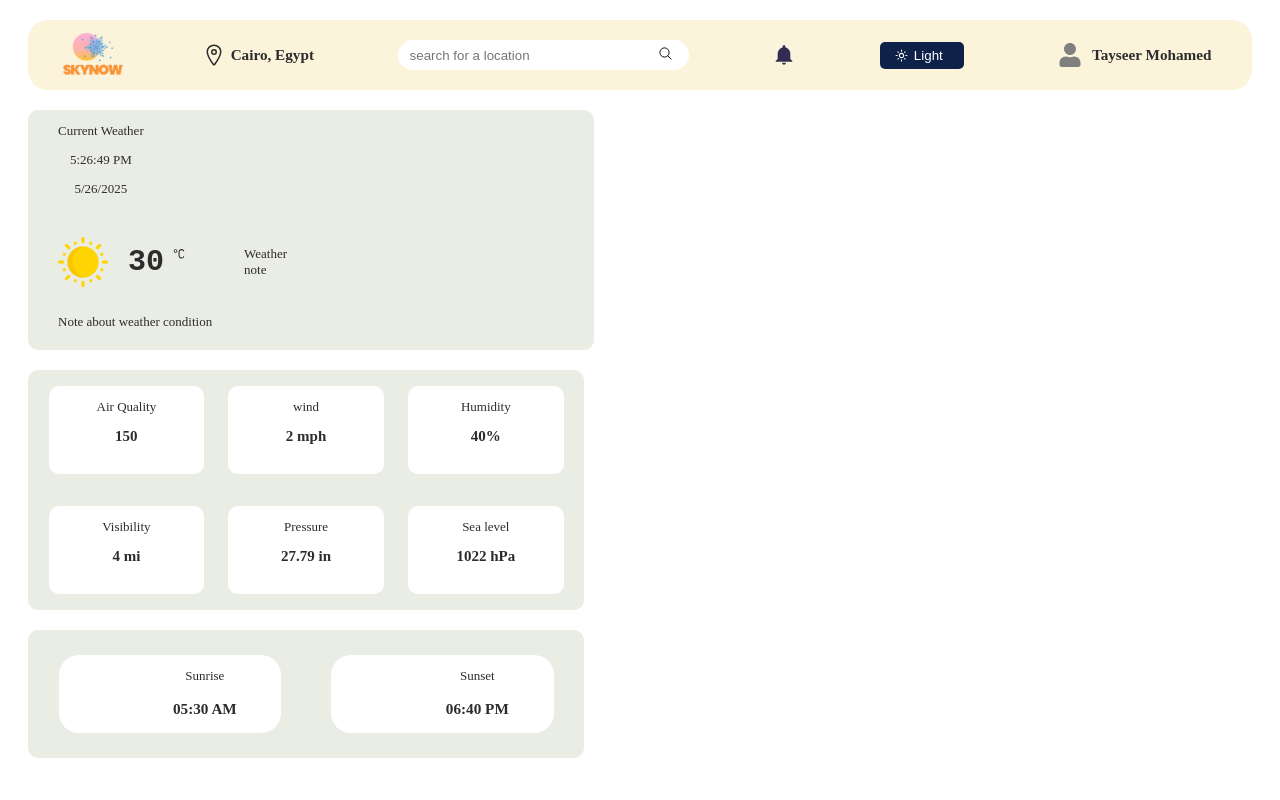
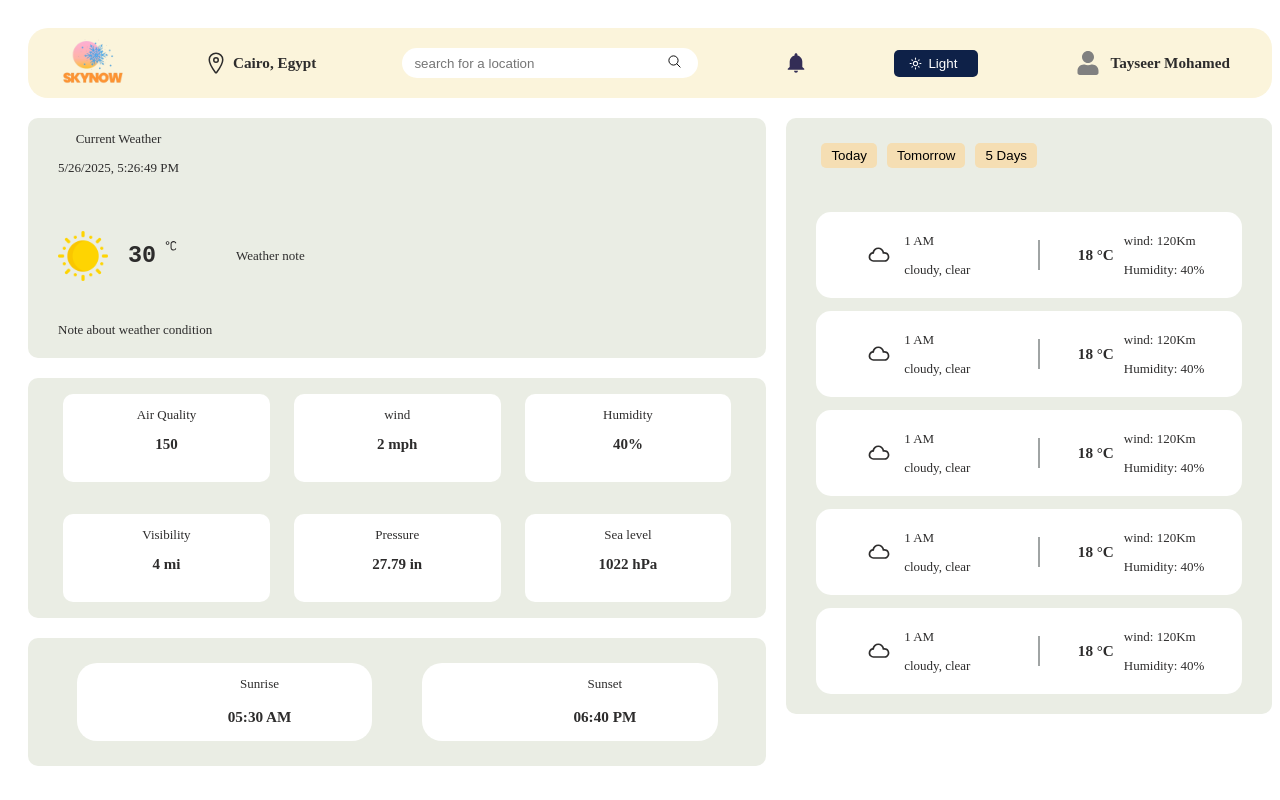
Before and after one commit to mohamedbahgat-dev/Weather-app, a React (Vite) app in the folder weather-app/: page / in a window 1280 px wide. Built offline with nearby package versions, Linux system fonts and the light colour scheme; some icons are missing.

Commit message:
creating and styling forecast component and nested forcastCard component

```diff
--- /dev/null
+++ b/weather-app/src/App.css
@@ -0,0 +1,21 @@
+.navbar {
+  grid-area: navbar;
+}
+
+.main {
+  grid-area: main;
+}
+
+.forecast {
+  grid-area: forecast;
+}
+
+.container {
+  display: grid;
+  grid-template-columns: 60% 40%;
+  grid-template-rows: auto;
+  grid-template-areas:
+    "navbar navbar"
+    "main forecast";
+  column-gap: 20px;
+}
--- a/weather-app/src/App.tsx
+++ b/weather-app/src/App.tsx
@@ -2,14 +2,23 @@ import NavBar from "./components/Navigation/NavBar";
 import MainDashboard from "./components/MainDashboard/MainDashboard";
 import MetaDashboard from "./components/MetaData/MetaDashboard";
 import SunMoon from "./components/SunMoonSummary/SunMoon";
+import ForecastDashboard from "./components/Forecasting/ForcastDashboard";
+import "./App.css";
 
 const App = () => {
   return (
-    <div>
-      <NavBar />
-      <MainDashboard />
-      <MetaDashboard />
-      <SunMoon />
+    <div className="container">
+      <section className="navbar">
+        <NavBar />
+      </section>
+      <section className="main">
+        <MainDashboard />
+        <MetaDashboard />
+        <SunMoon />
+      </section>
+      <section className="forecast">
+        <ForecastDashboard />
+      </section>
     </div>
   );
 };
--- a/weather-app/src/components/Forecasting/ForcastDashboard.tsx
+++ b/weather-app/src/components/Forecasting/ForcastDashboard.tsx
@@ -1,7 +1,23 @@
 import "./ForecastDashboard.css";
+import ForecastCard from "./ForecastCard";
 
 const ForecastDashboard = () => {
-  return <div>ForecastDashboard</div>;
+  return (
+    <section className="forecast-board">
+      <div className="forecast-btns">
+        <button>Today</button>
+        <button>Tomorrow</button>
+        <button>5 Days</button>
+      </div>
+      <div className="forecast-cards">
+        <ForecastCard />
+        <ForecastCard />
+        <ForecastCard />
+        <ForecastCard />
+        <ForecastCard />
+      </div>
+    </section>
+  );
 };
 
 export default ForecastDashboard;
--- /dev/null
+++ b/weather-app/src/components/Forecasting/ForecastCard.css
@@ -0,0 +1,23 @@
+.forecast-item {
+  height: 86px;
+  display: flex;
+  justify-content: center;
+  align-items: center;
+  gap: 20px;
+  background-color: rgb(255, 255, 255);
+  border-radius: 15px;
+}
+
+.condition,
+.weather {
+  width: 50%;
+  display: flex;
+  gap: 10px;
+  justify-content: center;
+  align-items: center;
+}
+
+.weather {
+  height: 30px;
+  border-left: 2px solid rgb(160, 164, 164);
+}
--- /dev/null
+++ b/weather-app/src/components/Forecasting/ForecastCard.tsx
@@ -0,0 +1,25 @@
+import "./ForecastCard.css";
+import { WiCloud } from "react-icons/wi";
+
+const ForecastCard = () => {
+  return (
+    <section className="forecast-item">
+      <div className="condition">
+        <WiCloud size={30} />
+        <div>
+          <p>1 AM</p>
+          <p>cloudy, clear</p>
+        </div>
+      </div>
+      <div className="weather">
+        <h3>18 °C</h3>
+        <div>
+          <p>wind: 120Km</p>
+          <p>Humidity: 40%</p>
+        </div>
+      </div>
+    </section>
+  );
+};
+
+export default ForecastCard;
--- a/weather-app/src/components/Forecasting/ForecastDashboard.css
+++ b/weather-app/src/components/Forecasting/ForecastDashboard.css
@@ -0,0 +1,33 @@
+.forecast-board {
+  background-color: #eaede4;
+  margin-right: 20px;
+  border-radius: 10px;
+}
+
+.forecast-cards {
+  display: flex;
+  flex-direction: column;
+  justify-content: center;
+  flex-wrap: wrap;
+  margin-inline: 10px;
+  margin-top: 19px;
+  padding: 20px;
+  gap: 13px;
+}
+
+.forecast-btns {
+  display: flex;
+  flex-wrap: wrap;
+  margin-left: 30px;
+  padding-top: 20px;
+}
+
+.forecast-btns button {
+  margin: 5px;
+  padding: 5px;
+  padding-inline: 10px;
+  border: none;
+  background-color: wheat;
+  border-radius: 5px;
+  cursor: pointer;
+}
--- a/weather-app/src/components/MainDashboard/MainDashboard.css
+++ b/weather-app/src/components/MainDashboard/MainDashboard.css
@@ -1,6 +1,6 @@
 .dashboard {
   background-color: #eaede4;
-  width: 40%;
+
   height: 30vh;
   display: flex;
   flex-direction: column;
--- a/weather-app/src/components/MainDashboard/MainDashboard.tsx
+++ b/weather-app/src/components/MainDashboard/MainDashboard.tsx
@@ -18,8 +18,7 @@ const MainDashboard: React.FC = () => {
     <section className="dashboard">
       <div className="header">
         <p>Current Weather</p>
-        <p>{datetime.toLocaleTimeString()}</p>
-        <p>{datetime.toLocaleDateString()}</p>
+        <p>{datetime.toLocaleString()}</p>
       </div>
       <div className="temp-card">
         <img src={sun} alt="weather icon" />
--- a/weather-app/src/components/MetaData/MetaDashboard.css
+++ b/weather-app/src/components/MetaData/MetaDashboard.css
@@ -1,12 +1,12 @@
 .meta-dashboard {
   background-color: #eaede4;
-  width: 44%;
   height: 30vh;
   display: flex;
   flex-wrap: wrap;
   justify-content: center;
   align-items: center;
-  margin: 20px;
+  margin-left: 20px;
+  margin-block: 20px;
   border-radius: 10px;
 }
 
--- a/weather-app/src/components/SunMoonSummary/SunMoon.css
+++ b/weather-app/src/components/SunMoonSummary/SunMoon.css
@@ -1,5 +1,4 @@
 .sun-moon {
-  width: 44%;
   height: 16vh;
   display: flex;
   justify-content: center;
```
